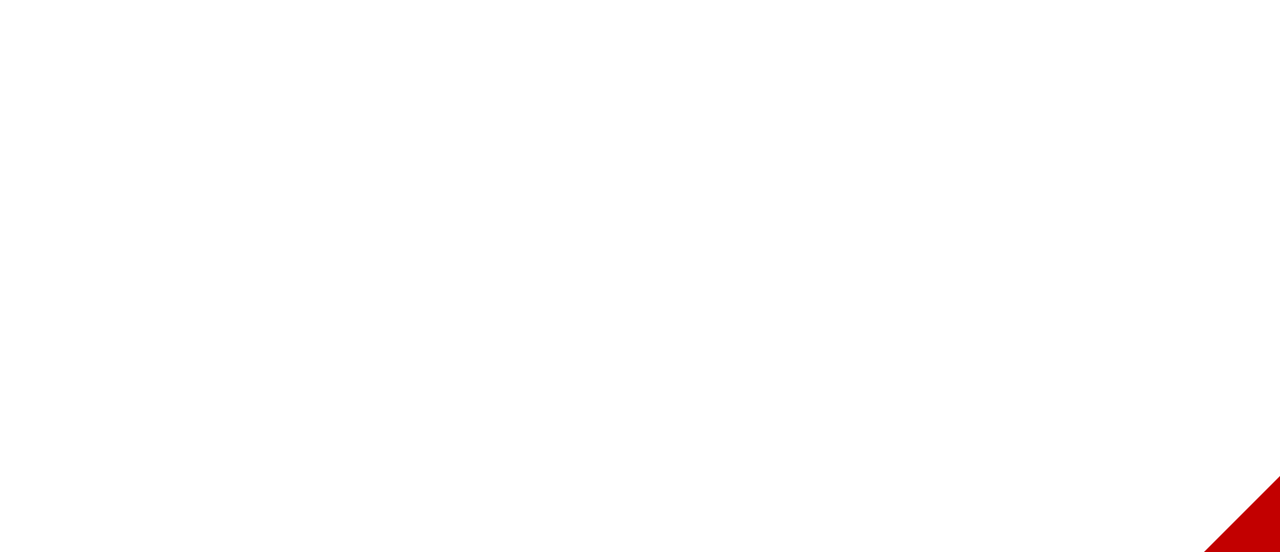
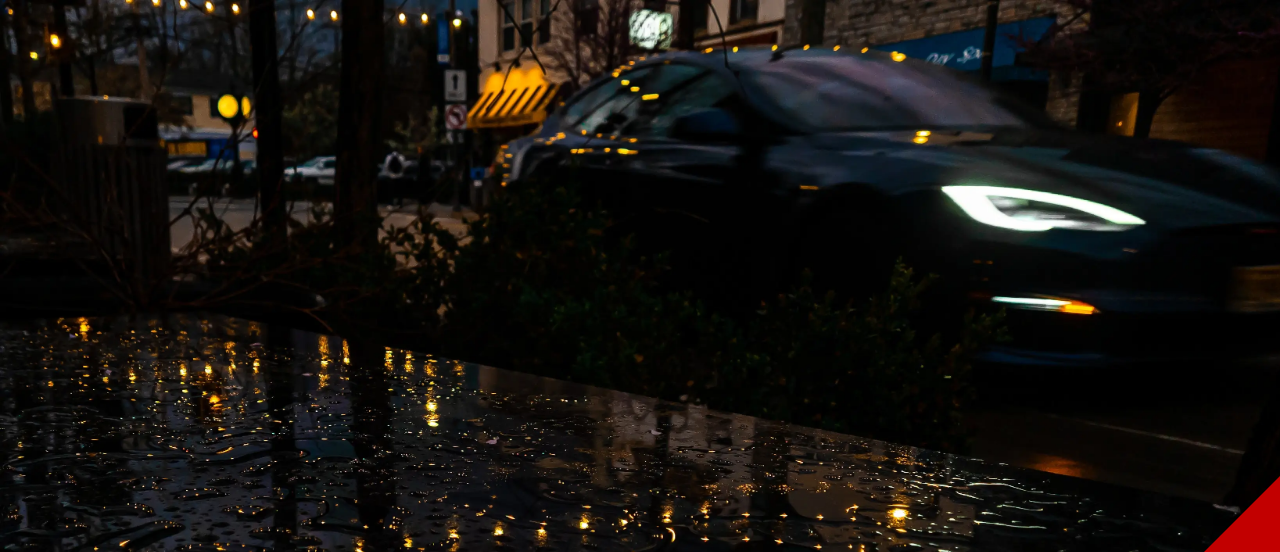
Before and after one commit to mae-su/mae-su.github.io, a plain HTML site: page index.html in a window 1280 px wide. Shown: the top 552 px of the page. Drawn offline with Linux system fonts and the light colour scheme.

Commit message:
push from glider

```diff
--- a/styles.css
+++ b/styles.css
@@ -25,12 +25,8 @@
 
 
 body {
-<<<<<<< Updated upstream
     background:url(./bg.webp) no-repeat;
-=======
-    background:url(./bg.webp) no-repeat center;
     background-attachment: fixed;
->>>>>>> Stashed changes
     background-size: cover;
     overflow: hidden;
     font-family: 'Roboto';
```
